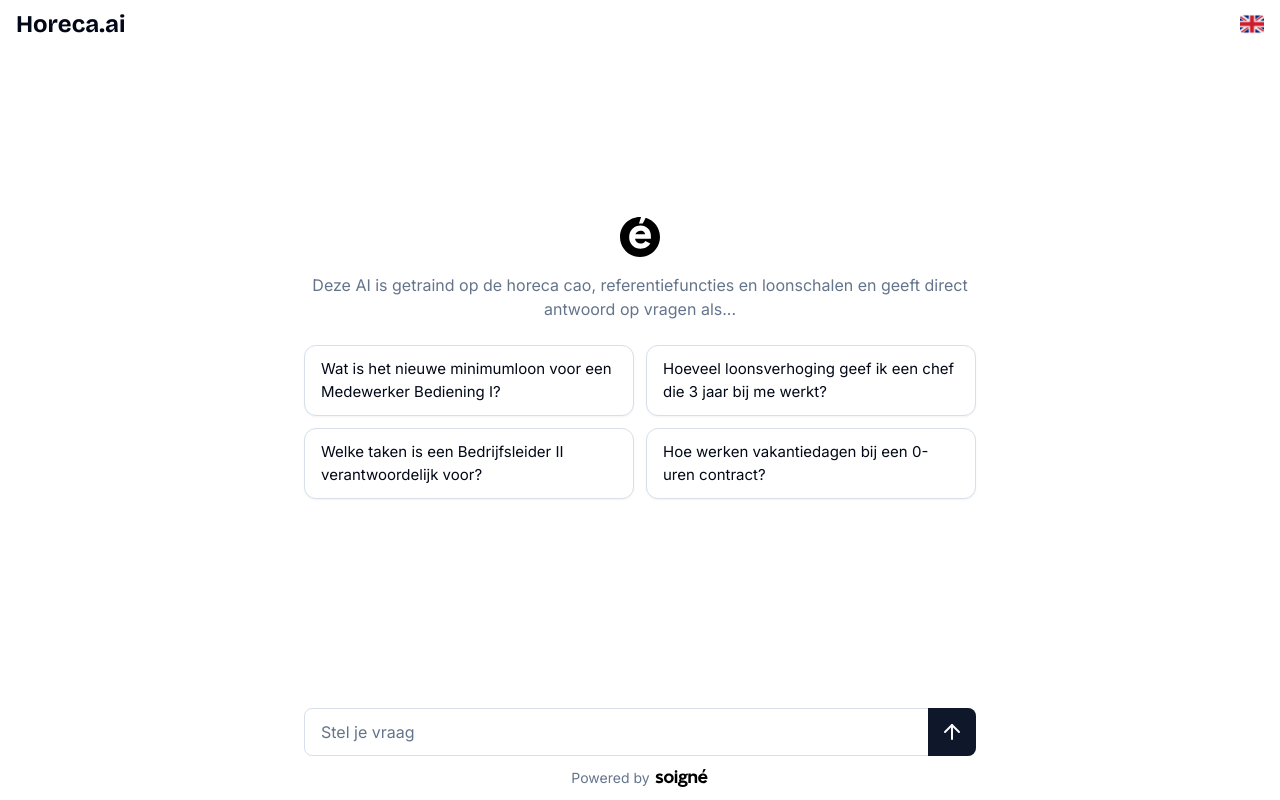
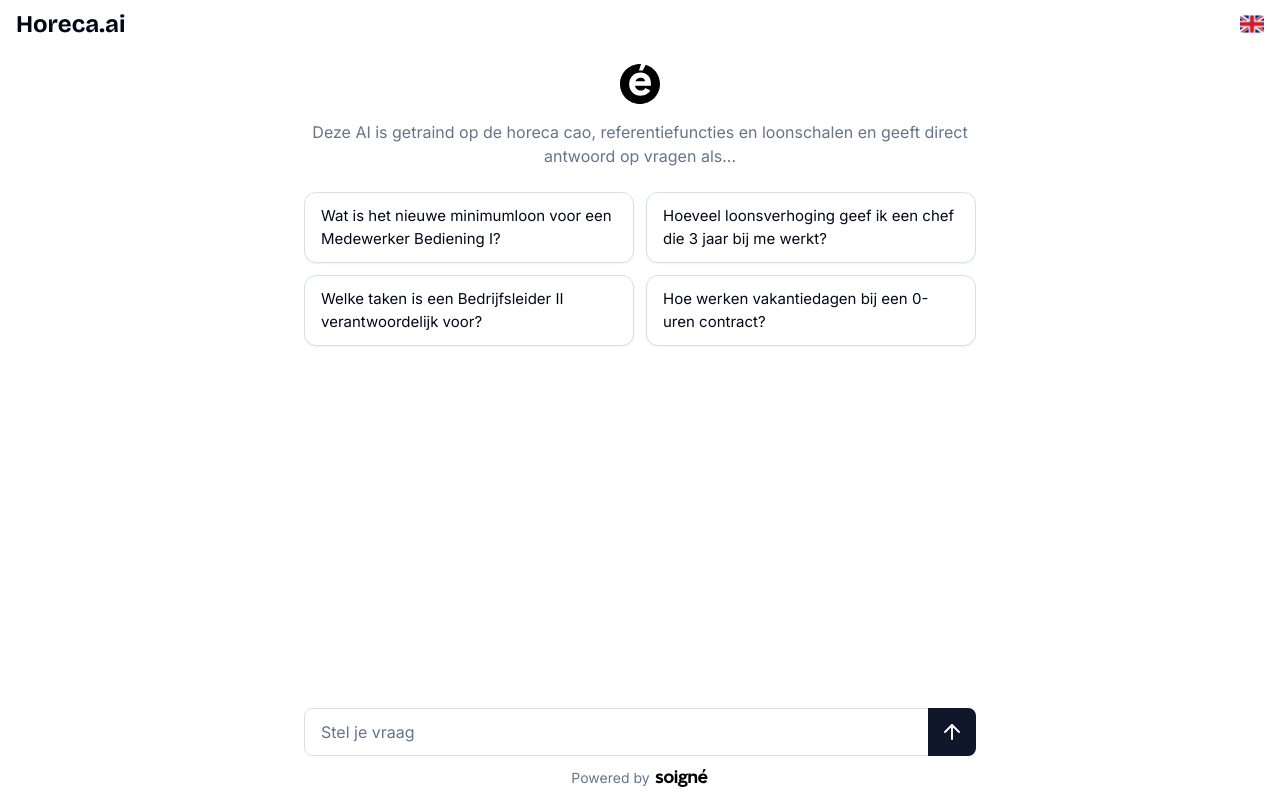
Before and after one commit to lucasschakel/horeca-referentiefuncties, a Next.js app: page / in a window 1280 px wide. Built offline with nearby package versions, Linux system fonts and the light colour scheme.

Commit message:
weird but ok

```diff
--- a/app/layout.tsx
+++ b/app/layout.tsx
@@ -17,14 +17,14 @@ export default function RootLayout({
   children: React.ReactNode
 }) {
   return (
-    <html lang="en">
+    <html lang="en" className="h-full">
       <head>
         <meta
           name="viewport"
           content="width=device-width, initial-scale=1, viewport-fit=cover"
         />
       </head>
-      <body className={`${inter.className} flex min-h-screen flex-col`}>
+      <body className={`${inter.className} flex h-full flex-col`}>
         <Providers>{children}</Providers>
       </body>
     </html>
--- a/app/page.tsx
+++ b/app/page.tsx
@@ -4,10 +4,9 @@ import React, { useState, useEffect, useRef } from 'react'
 import { useToast } from '@/components/ToastContext'
 import { callOpenAIAssistant } from '@/lib/openAi'
 import { translations } from '@/locales/translations'
+import ChatLayout from '@/components/ui/ChatLayout'
+import EmptyState from '@/components/ui/EmptyState'
 import ChatBubble from '@/components/ui/ChatBubble'
-import EmptyState from '@/components/ui/EmptyState'
-import Footer from '@/components/ui/Footer'
-import Header from '@/components/ui/Header'
 
 interface Message {
   role: 'user' | 'assistant'
@@ -24,7 +23,7 @@ interface Translations {
   exampleQuestions: string[]
 }
 
-function HorecaReferentiefunctiesChat() {
+export default function Home() {
   const [messages, setMessages] = useState<Message[]>([])
   const [inputMessage, setInputMessage] = useState('')
   const [isThinking, setIsThinking] = useState(false)
@@ -116,21 +115,23 @@ function HorecaReferentiefunctiesChat() {
   const t = translations[language as keyof typeof translations]
 
   return (
-    <div className="flex min-h-screen flex-col">
-      <Header
+    <ChatLayout
       title={t.title}
       language={language}
       onLanguageChange={handleLanguageChange}
       onRefresh={handleRefresh}
       showRefresh={messages.length > 0}
-      />
-      <div className="flex flex-grow flex-col overflow-y-auto">
-        <div
-          className={`mx-auto w-full max-w-2xl flex-grow px-3 md:px-0 ${
-            messages.length === 0 ? 'flex items-center' : 'py-4'
-          }`}
+      inputRef={inputRef}
+      inputMessage={inputMessage}
+      onInputChange={(e) => setInputMessage(e.target.value)}
+      onSendMessage={() => handleSendMessage(inputMessage)}
+      placeholderText={
+        messages.length === 0
+          ? t.inputPlaceholderInitial
+          : t.inputPlaceholderOngoing
+      }
+      poweredByText={t.poweredBy}
     >
-          <main className="w-full">
       {messages.length === 0 ? (
         <EmptyState t={t} onSendMessage={handleSendMessage} />
       ) : (
@@ -141,22 +142,7 @@ function HorecaReferentiefunctiesChat() {
           messagesEndRef={messagesEndRef}
         />
       )}
-          </main>
-        </div>
-      </div>
-      <Footer
-        inputRef={inputRef}
-        inputMessage={inputMessage}
-        onInputChange={(e) => setInputMessage(e.target.value)}
-        onSendMessage={() => handleSendMessage(inputMessage)}
-        placeholderText={
-          messages.length === 0
-            ? t.inputPlaceholderInitial
-            : t.inputPlaceholderOngoing
-        }
-        poweredByText={t.poweredBy}
-      />
-    </div>
+    </ChatLayout>
   )
 }
 
@@ -166,7 +152,7 @@ const ChatMessages: React.FC<{
   t: Translations
   messagesEndRef: React.RefObject<HTMLDivElement>
 }> = ({ messages, isThinking, t, messagesEndRef }) => (
-  <>
+  <div>
     {messages.map((message, index) => (
       <ChatBubble key={index} role={message.role} content={message.content} />
     ))}
@@ -174,9 +160,5 @@ const ChatMessages: React.FC<{
       <ChatBubble role="thinking" content="" thinkingText={t.thinking} />
     )}
     <div ref={messagesEndRef} />
-  </>
+  </div>
 )
-
-export default function Page() {
-  return <HorecaReferentiefunctiesChat />
-}
--- /dev/null
+++ b/components/ui/ChatLayout.tsx
@@ -0,0 +1,62 @@
+'use client'
+
+import React from 'react'
+import Header from '@/components/ui/Header'
+import Footer from '@/components/ui/Footer'
+
+interface ChatLayoutProps {
+  children: React.ReactNode
+  title: string
+  language: string
+  onLanguageChange: () => void
+  onRefresh: () => void
+  showRefresh: boolean
+  inputRef: React.RefObject<HTMLInputElement>
+  inputMessage: string
+  onInputChange: (e: React.ChangeEvent<HTMLInputElement>) => void
+  onSendMessage: () => void
+  placeholderText: string
+  poweredByText: string
+}
+
+const ChatLayout: React.FC<ChatLayoutProps> = ({
+  children,
+  title,
+  language,
+  onLanguageChange,
+  onRefresh,
+  showRefresh,
+  inputRef,
+  inputMessage,
+  onInputChange,
+  onSendMessage,
+  placeholderText,
+  poweredByText,
+}) => {
+  return (
+    <>
+      <Header
+        title={title}
+        language={language}
+        onLanguageChange={onLanguageChange}
+        onRefresh={onRefresh}
+        showRefresh={showRefresh}
+      />
+      <main className="flex-1 overflow-y-auto">
+        <div className="mx-auto w-full max-w-2xl px-3 py-4 md:px-0">
+          {children}
+        </div>
+      </main>
+      <Footer
+        inputRef={inputRef}
+        inputMessage={inputMessage}
+        onInputChange={onInputChange}
+        onSendMessage={onSendMessage}
+        placeholderText={placeholderText}
+        poweredByText={poweredByText}
+      />
+    </>
+  )
+}
+
+export default ChatLayout
--- a/components/ui/Header.tsx
+++ b/components/ui/Header.tsx
@@ -16,7 +16,7 @@ const Header: React.FC<HeaderProps> = ({
   showRefresh,
 }) => {
   return (
-    <header className="sticky top-0 z-10 bg-white py-1">
+    <header className="sticky top-0 z-10 bg-background py-1">
       <div className="mx-auto flex items-center justify-between pl-4 pr-2">
         <h1
           className="text-lg font-semibold md:text-2xl"
```
Lines whose indentation alone changed are shown as unchanged.
